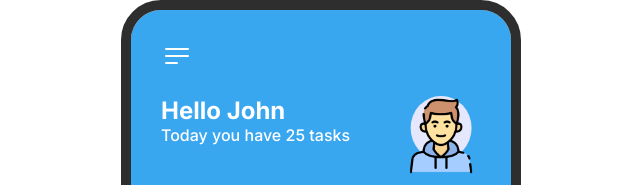
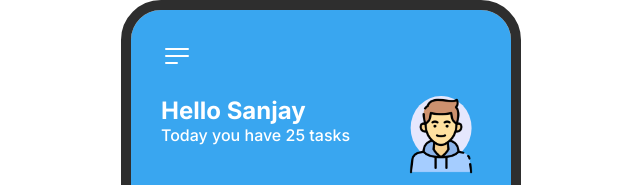
Before and after one commit to SanjayBohara/Innovixion-Tech-Internship, a plain HTML site: page To-Do List Application/index.html in a window 1280 px wide. Shown: the top 185 px of the page, 319-959 px from the left. Drawn offline with Linux system fonts and the light colour scheme.

Commit message:
some changes

```diff
--- a/To-Do List Application/index.html
+++ b/To-Do List Application/index.html
@@ -30,7 +30,7 @@
         </div>
         <div class="welcome">
           <div class="content">
-            <h1>Hello John</h1>
+            <h1>Hello Sanjay </h1>
             <p>Today you have <span id="total-tasks">5</span> tasks</p>
           </div>
           <div class="img">
```
